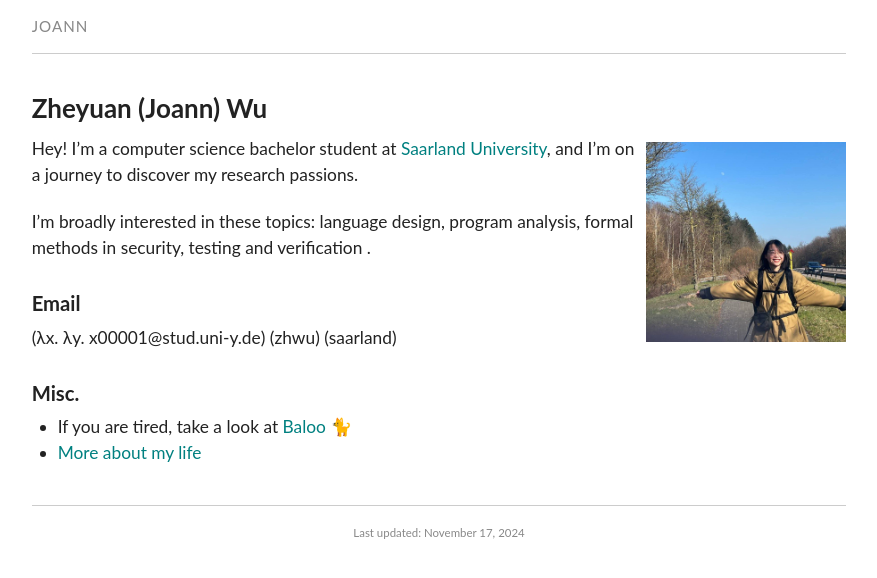
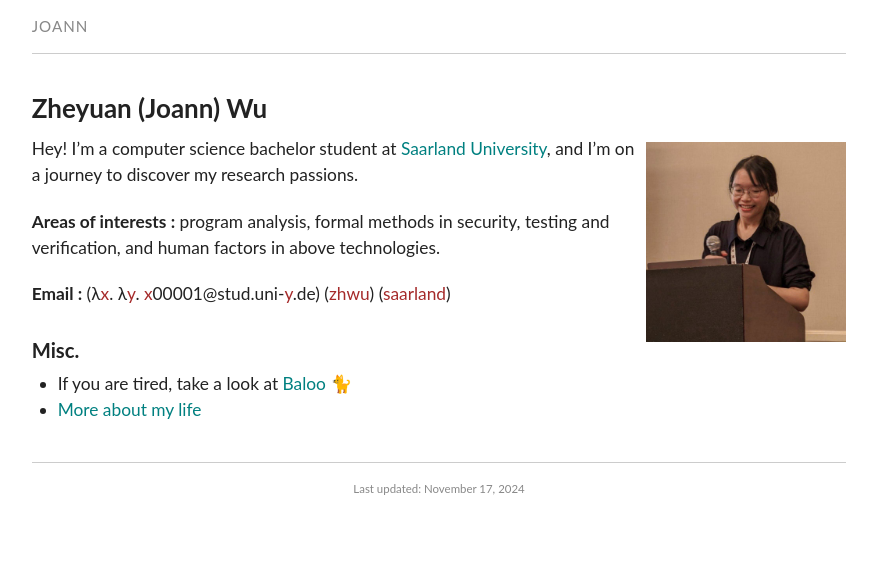
Before and after one commit to ZheyuanWU/ZheyuanWU.github.io, a Jekyll site: the page built from index.md, in a window 1280 px wide. Shown: the top 578 px of the page, without its empty margins (201-1078 px from the left). Built offline with Jekyll 4.4.1, drawn with Linux system fonts in a browser that asks for light colours.

Commit message:
change myphoto

```diff
--- a/css/main.scss
+++ b/css/main.scss
@@ -28,6 +28,7 @@ $blue:       #0091ed;
 $orange:     #ca6c18;
 $red:        #b6321c;
 $teal:  #008080;
+$light-teal:  #00a0a0;
 $green: #367588;
 
 
@@ -36,7 +37,7 @@ $dark-background:   darken($background, 5%);
 $text-color:        $grey-vdark;
 $text-light-color:  $grey;
 $url-color:         $teal;
-$url-hover-color:   $green;
+$url-hover-color:   $light-teal;
 $header-text-color: $text-light-color;
 $header-hover-color:$text-color;
 $header-hover-url:  $url-color;
--- a/index.md
+++ b/index.md
@@ -3,20 +3,27 @@ layout: page
 title: Zheyuan (Joann) Wu
 permalink: /
 ---
-{% include image.html url="images/myphoto.jpg" width="200px" align="right" %}
+{% include image.html url="images/myphoto/splash2024-light.jpeg" width="200px" align="right" %}
 
 Hey!
 I'm a computer science bachelor student at [Saarland University], and I'm on a journey to discover my research passions.
 
-I'm broadly interested in these topics:
-language design,
+**Areas of interests :**
 program analysis,
 formal methods in security,
-testing and verification
-.
+testing and verification,
+and human factors in above technologies.
 
-### Email
-(λx. λy. x00001@stud.uni-y.de) (zhwu) (saarland)
+**Email :**
+<!-- (λx. λy. x00001@stud.uni-y.de) (zhwu) (saarland) -->
+(λ<span style="color: brown;">x</span>. λ<span style="color: brown;">y</span>. <span style="color: brown;">x</span>00001@stud.uni-<span style="color: brown;">y</span>.de) (<span style="color: brown;">zhwu</span>) (<span style="color: brown;">saarland</span>)
+
+
+
+
+
+
+
 
 ### Misc.
 - If you are tired, take a look at [Baloo](baloo.html) 🐈
```
Also changed, not shown: images/myphoto/saar.jpg (renamed from images/myphoto.jpg), images/myphoto/splash2024-light.jpeg (added), images/myphoto/splash2024.jpeg (added), 3 other files.
